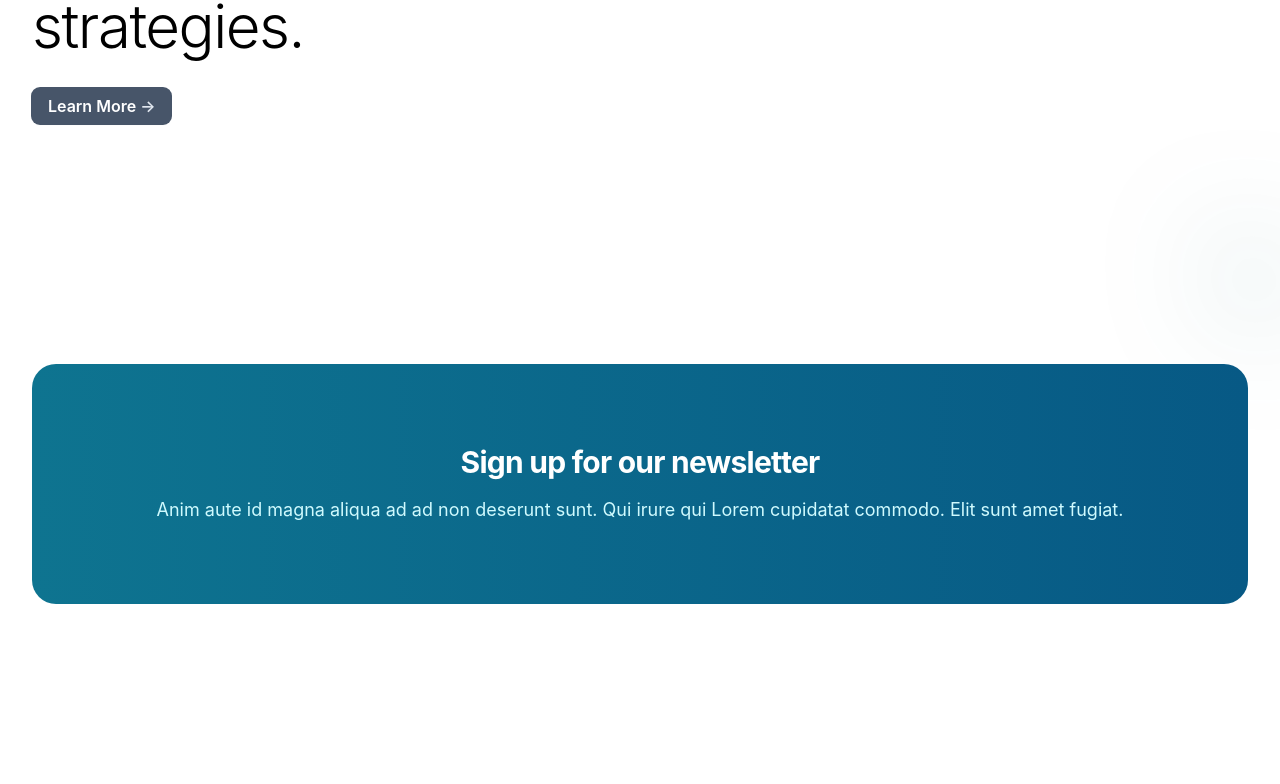
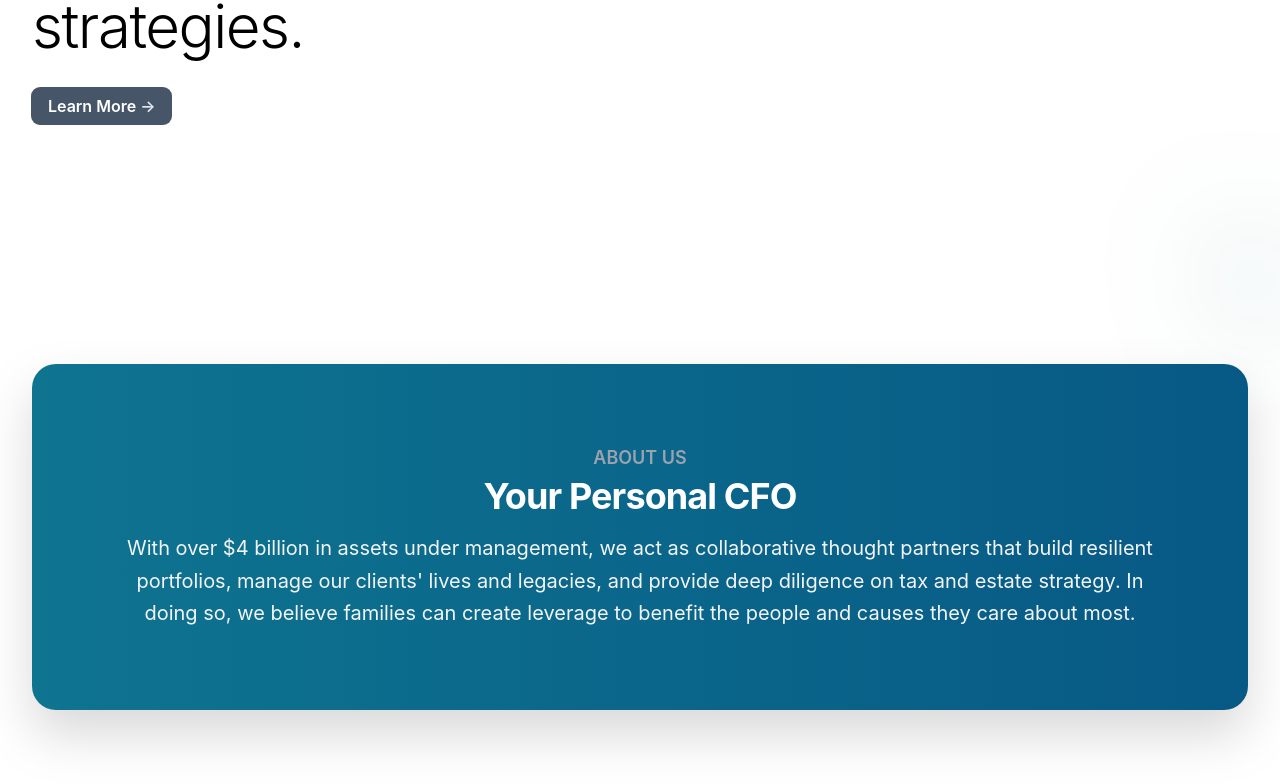
Before and after one commit to sean-vdw/bordeaux, a React (Create React App) app: page / in a window 1280 px wide. Shown: the part 504-1288 px from the top of the page. Before the commit the page ends 1188 px from the top, so only its background shows below. Built offline with nearby package versions, Linux system fonts and the light colour scheme.

Commit message:
about section updated

```diff
--- a/src/App.css
+++ b/src/App.css
@@ -1,5 +1,6 @@
 .App {
   text-align: center;
+  scroll-behavior: smooth;
 }
 
 .App-logo {
--- a/src/components/About.js
+++ b/src/components/About.js
@@ -1,14 +1,17 @@
 
 export default function About() {
   return (
-    <div className="bg-transparent relative my-20">
+    <div id="about" className="bg-transparent relative my-20">
       <div className="mx-auto max-w-md px-6 sm:max-w-6xl lg:max-w-7xl lg:px-8">
-        <div className="rounded-3xl bg-gradient-to-l from-sky-800 to-cyan-700 py-10 px-6 sm:py-16 sm:px-12 lg:flex lg:items-center lg:py-20 lg:px-20">
+        <div className="rounded-3xl bg-gradient-to-l drop-shadow-2xl from-sky-800 to-cyan-700 py-10 px-6 sm:py-16 sm:px-12 lg:flex lg:items-center lg:py-20 lg:px-20">
           <div className="lg:w-0 lg:flex-1 text-center">
-            <h2 className="text-3xl font-bold tracking-tight text-white">Sign up for our newsletter</h2>
-            <p className="mt-4 text-lg text-cyan-100">
-              Anim aute id magna aliqua ad ad non deserunt sunt. Qui irure qui Lorem cupidatat commodo. Elit sunt
-              amet fugiat.
+            <h2 className="text-lg font-semibold text-gray-400 uppercase">About Us</h2>
+            <p className="mt-1 text-4xl font-bold tracking-tight text-white sm:text-5xl lg:text-4xl">
+              Your Personal CFO
+            </p>
+            <p className="mt-4 text-xl text-gray-100 leading-relaxed">
+              With over $4 billion in assets under management, we act as collaborative thought partners that build resilient portfolios, manage our clients' lives and legacies, and provide deep diligence on tax and estate strategy.
+              In doing so, we believe families can create leverage to benefit the people and causes they care about most.
             </p>
           </div>
         </div>
--- a/src/components/Header.js
+++ b/src/components/Header.js
@@ -5,7 +5,7 @@ import { ChevronDownIcon } from '@heroicons/react/20/solid'
 import bwaLogo from '../images/logo.svg'
 
 const navigation = [
-  { name: 'About Us', href: '#' },
+  { name: 'About Us', href: '#about' },
   { name: 'Services', href: '#' },
   { name: 'Team', href: '#' },
   { name: 'Insights', href: '#' },
@@ -159,7 +159,7 @@ export default function Example() {
               <div className="flex h-9 items-center justify-between">
                 <div className="flex">
                   <a href="#" className="-m-1.5 p-1.5">
-                    <span className="sr-only">Your Company</span>
+                    <span className="sr-only">Bordeaux Wealth Advisors</span>
                     <img
                       className="h-8"
                       src={bwaLogo}
--- a/src/index.css
+++ b/src/index.css
@@ -1,6 +1,10 @@
 @tailwind base;
 @tailwind components;
 @tailwind utilities;
+
+html {
+  scroll-behavior: smooth;
+}
 
 body {
   margin: 0;
```
